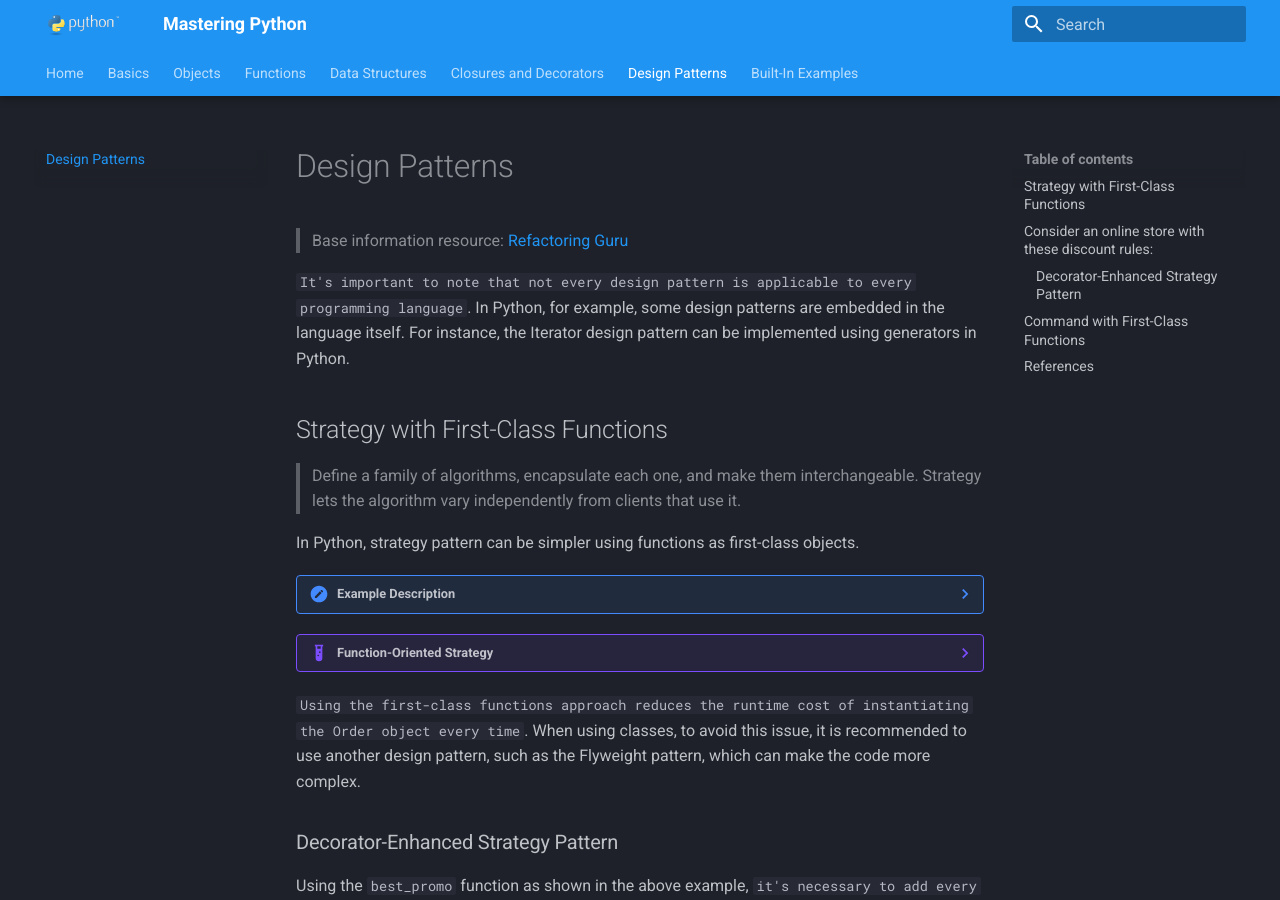
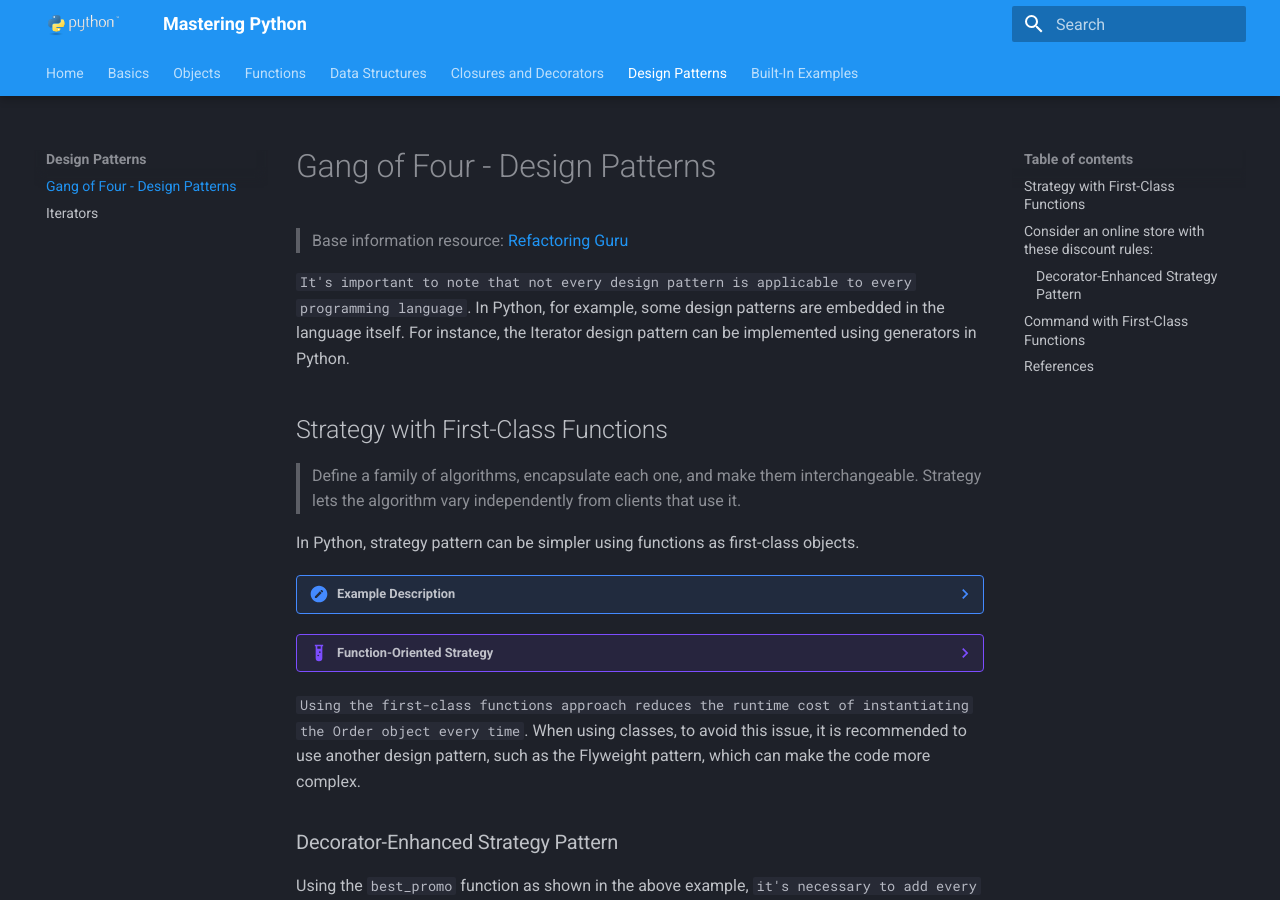
Before and after one commit to RomeroGabriel/mastering-python, an MkDocs documentation site: the page built from doc/design_patterns/index.md, in a window 1280 px wide and 900 px high. Built offline with MkDocs 1.6.1 and Material for MkDocs 9.7.7, drawn with Linux system fonts in a browser that asks for light colours.

Commit message:
start iterators

```diff
--- a/doc/design_patterns/index.md
+++ b/doc/design_patterns/index.md
@@ -1,4 +1,4 @@
-# Design Patterns
+# Gang of Four - Design Patterns
 
 > Base information resource: [Refactoring Guru](https://refactoring.guru/design-patterns/catalog)
 
--- a/mkdocs.yml
+++ b/mkdocs.yml
@@ -33,7 +33,9 @@ nav:
   - Closures and Decorators:
     - Closures: decorators_closures/closures.md
     - Decorators: decorators_closures/decorators.md
-  - Design Patterns: design_patterns/index.md
+  - Design Patterns:
+    - Gang of Four - Design Patterns: design_patterns/index.md
+    - Iterators: design_patterns/iterators.md
   - Built-In Examples:
     - Functools Module: builtin_modules_examples/functools_module.md
     - Operator Module: builtin_modules_examples/operator_module.md
```
Also changed, not shown: doc/design_patterns/iterators.md (added, +12 -0 lines).
